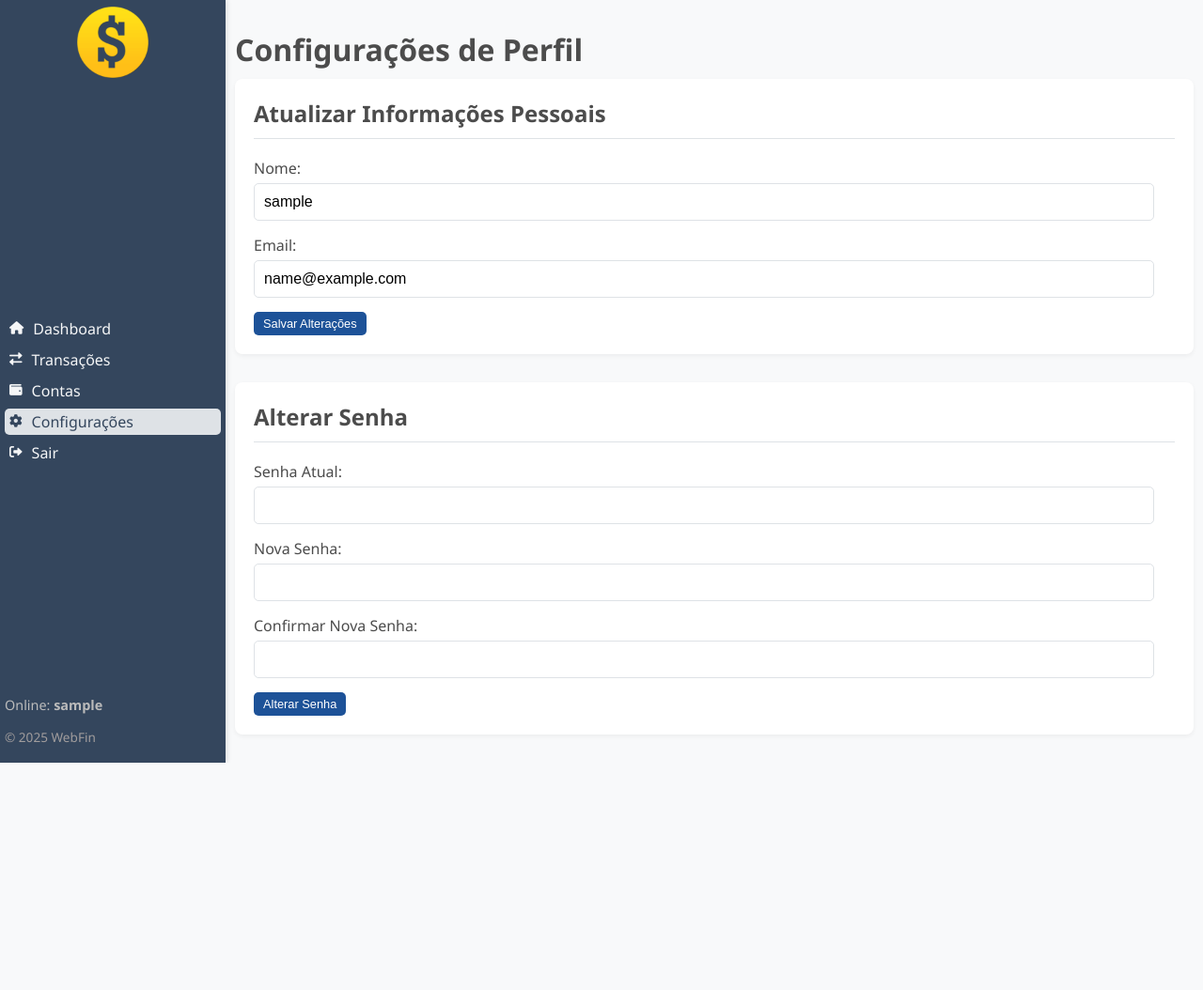
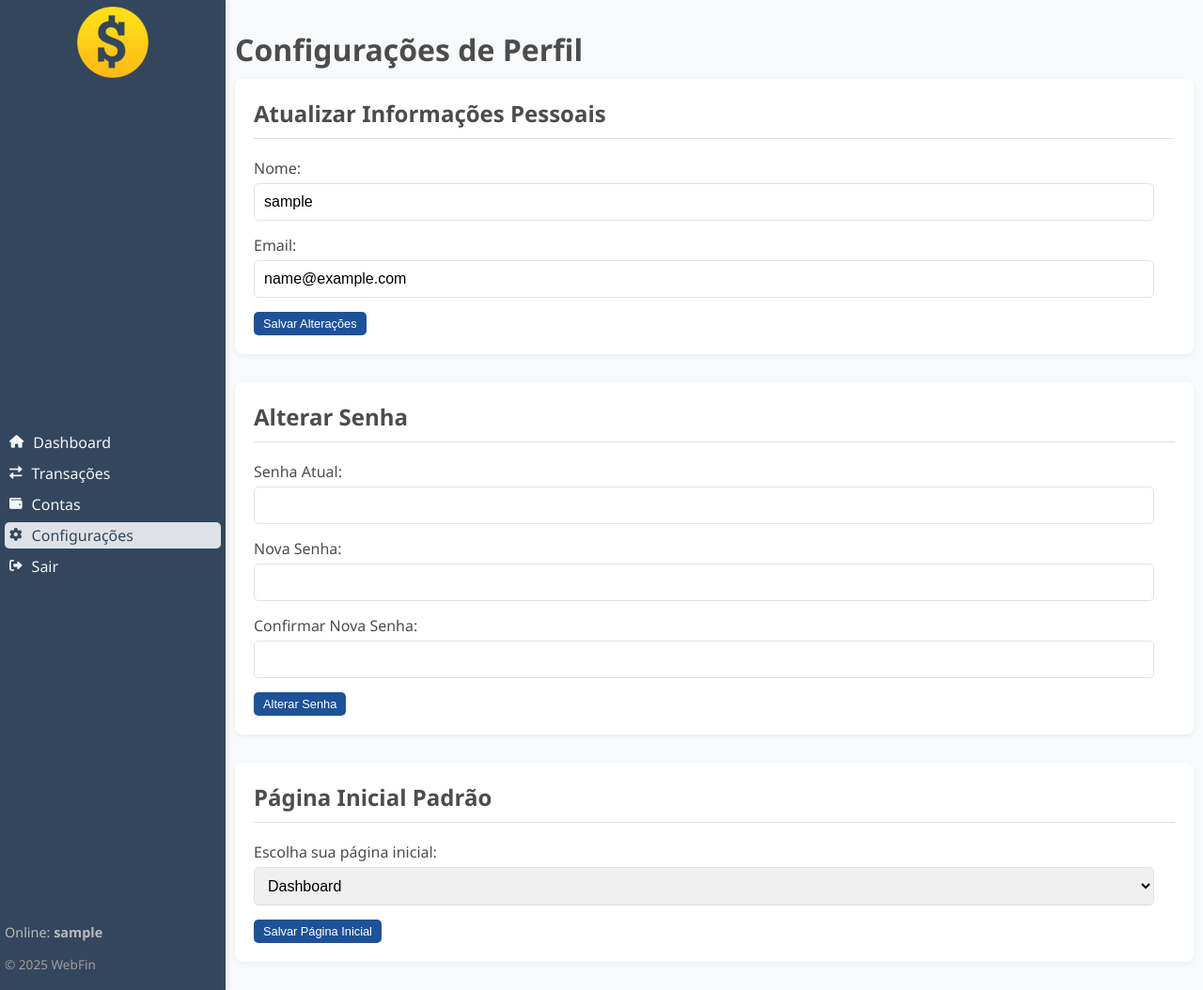
Before and after one commit to hetfieldh/web_fin, a Flask app: page /configuracoes/settings in a window 1280 px wide. Shown: the whole page at 94% size. Before the commit the page ends 812 px from the top, so only its background shows below. Run offline with Flask 3, Linux system fonts and the light colour scheme; the visitor is signed in with stand-in values (Sample User, id 1).

Commit message:
Implementação de Configurações para Usuários

```diff
--- a/app/models/usuario_model.py
+++ b/app/models/usuario_model.py
@@ -12,6 +12,7 @@ class Usuario(db.Model, UserMixin):
     is_active = db.Column(db.Boolean, default=True)
     is_admin = db.Column(db.Boolean, default=False)
     data_criacao = db.Column(db.TIMESTAMP, server_default=db.func.current_timestamp())
+    default_homepage = db.Column(db.String(50), default='dashboard_bp.dashboard')
 
     def __repr__(self):
         return f"<Usuario {self.login}>"
--- a/app/routes/configuracoes_routes.py
+++ b/app/routes/configuracoes_routes.py
@@ -16,9 +16,17 @@ def settings():
     # Redireciona administradores para o dashboard, pois eles gerenciam usuários em outro local
     if current_user.is_admin:
         flash('Administradores gerenciam usuários na seção "Usuários".', 'info')
-        return redirect(url_for('usuario_bp.dashboard'))
+        return redirect(url_for('dashboard_bp.dashboard')) # Alterado para dashboard_bp
 
-    return render_template('configuracoes/settings.html', user=current_user)
+    # Lista de opções para a página inicial padrão
+    homepage_options = [
+        ('dashboard_bp.dashboard', 'Dashboard'),
+        ('conta_bp.list_contas', 'Minhas Contas'),
+        ('conta_transacao_bp.list_tipos_transacao', 'Tipos de Transação')
+        # Adicione mais opções aqui conforme novas funcionalidades forem criadas
+    ]
+
+    return render_template('configuracoes/settings.html', user=current_user, homepage_options=homepage_options)
 
 # --- Rota para Atualizar Nome e Email do Perfil ---
 @configuracoes_bp.route('/settings/update_profile', methods=['POST'])
@@ -26,7 +34,7 @@ def settings():
 def update_profile():
     if current_user.is_admin:
         flash('Administradores não podem alterar seus próprios dados de perfil por esta rota.', 'danger')
-        return redirect(url_for('usuario_bp.dashboard'))
+        return redirect(url_for('dashboard_bp.dashboard')) # Alterado para dashboard_bp
 
     new_nome = request.form.get('nome')
     new_email = request.form.get('email')
@@ -62,7 +70,7 @@ def update_profile():
 def change_password():
     if current_user.is_admin:
         flash('Administradores não podem alterar suas senhas por esta rota.', 'danger')
-        return redirect(url_for('usuario_bp.dashboard'))
+        return redirect(url_for('dashboard_bp.dashboard')) # Alterado para dashboard_bp
 
     current_password = request.form.get('current_password')
     new_password = request.form.get('new_password')
@@ -93,3 +101,33 @@ def change_password():
         flash(f'Erro ao alterar senha: {e}', 'danger')
 
     return redirect(url_for('configuracoes_bp.settings'))
+
+# --- NOVO: Rota para Atualizar Página Inicial Padrão ---
+@configuracoes_bp.route('/settings/update_homepage', methods=['POST'])
+@login_required
+def update_homepage():
+    if current_user.is_admin:
+        flash('Administradores não podem alterar a página inicial padrão por esta rota.', 'danger')
+        return redirect(url_for('dashboard_bp.dashboard'))
+
+    new_homepage = request.form.get('default_homepage')
+
+    # Validação para garantir que a rota selecionada é uma das opções válidas
+    valid_homepage_routes = [
+        'dashboard_bp.dashboard',
+        'conta_bp.list_contas',
+        'conta_transacao_bp.list_tipos_transacao'
+    ]
+    if new_homepage not in valid_homepage_routes:
+        flash('Página inicial padrão inválida selecionada.', 'danger')
+        return redirect(url_for('configuracoes_bp.settings'))
+
+    try:
+        current_user.default_homepage = new_homepage
+        db.session.commit()
+        flash('Página inicial padrão atualizada com sucesso!', 'success')
+    except Exception as e:
+        db.session.rollback()
+        flash(f'Erro ao atualizar página inicial padrão: {e}', 'danger')
+
+    return redirect(url_for('configuracoes_bp.settings'))
--- a/app/templates/configuracoes/settings.html
+++ b/app/templates/configuracoes/settings.html
@@ -54,6 +54,23 @@
     </form>
 </div>
 
+{# NOVO: Seção para Página Inicial Padrão #}
+<div class="settings-section" style="margin-top: 30px;">
+    <h2>Página Inicial Padrão</h2>
+    <form method="POST" action="{{ url_for('configuracoes_bp.update_homepage') }}">
+        <div class="form-group">
+            <label for="default_homepage">Escolha sua página inicial:</label>
+            <select id="default_homepage" name="default_homepage" required>
+                {% for value, label in homepage_options %}
+                <option value="{{ value }}" {% if user.default_homepage==value %}selected{% endif %}>{{ label }}
+                </option>
+                {% endfor %}
+            </select>
+        </div>
+        <button type="submit" class="btn-primary">Salvar Página Inicial</button>
+    </form>
+</div>
+
 <style>
     .settings-section {
         background-color: #FFF;
```
Also changed, not shown: app/__init__.py (+5 -5 lines), app/routes/usuario_routes.py (+13 -13 lines).
